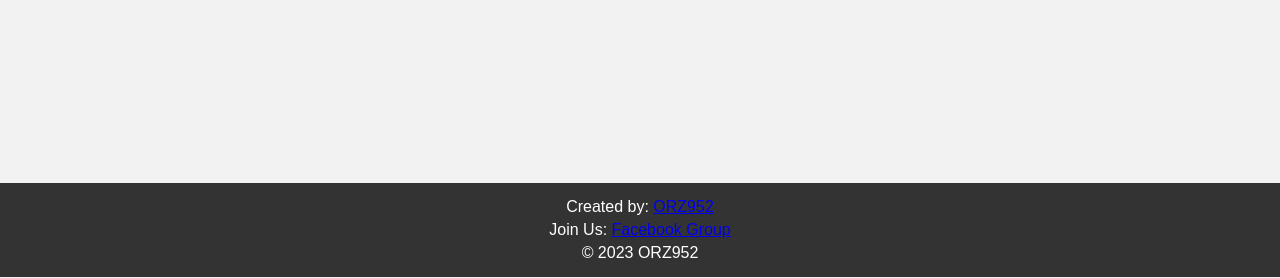
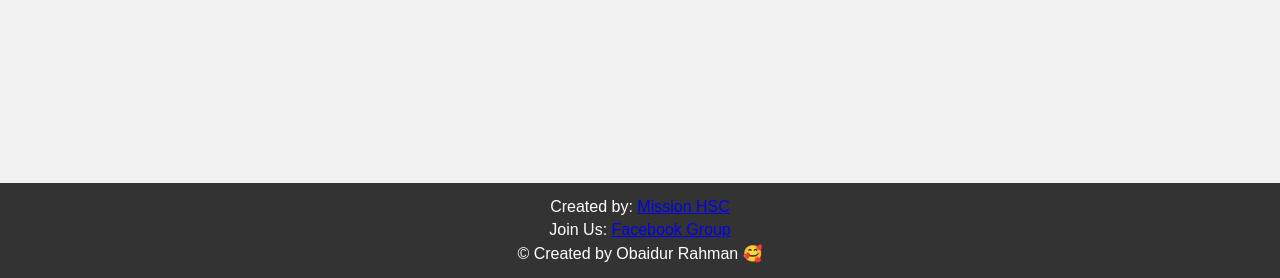
Before and after one commit to obaidur952952/Udvash-Class-Downloader, a Flask app: template templates/invalid.html in a window 1280 px wide. Shown: the part 617-895 px from the top of the page. Run offline with Flask 3, Linux system fonts and the light colour scheme; the template is opened without the code that fills it, so the values that code supplies are empty.

Commit message:
Update invalid.html

```diff
--- a/templates/invalid.html
+++ b/templates/invalid.html
@@ -16,9 +16,9 @@
     <a class="button" href="/">Go Back</a>
   </div>
 <footer>
-        <p>Created by: <a href="https://youtube.com/@Hsc_admission23?si=aUGNI6I16IKWxA5w" target="_blank">ORZ952</a></p>
+        <p>Created by: <a href="https://youtube.com/@Hsc_admission23?si=aUGNI6I16IKWxA5w" target="_blank">Mission HSC</a></p>
         <p>Join Us: <a href="https://facebook.com/groups/780781737137544/" target="_blank">Facebook Group</a></p>
-        <p>&copy; 2023 ORZ952</p>
+        <p>&copy; Created by Obaidur Rahman 🥰</p>
     </footer>
 </body>
 </html>
```
